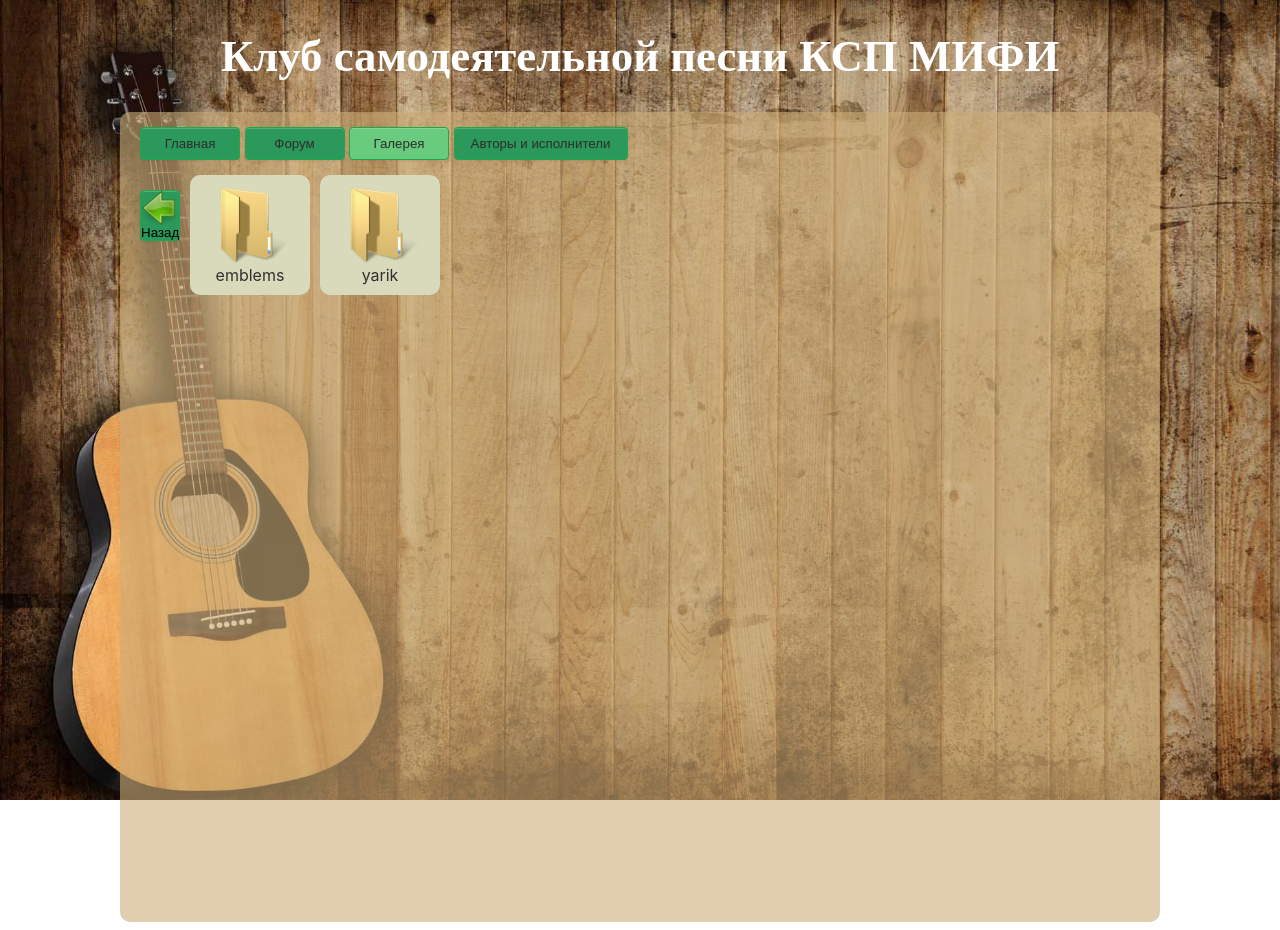
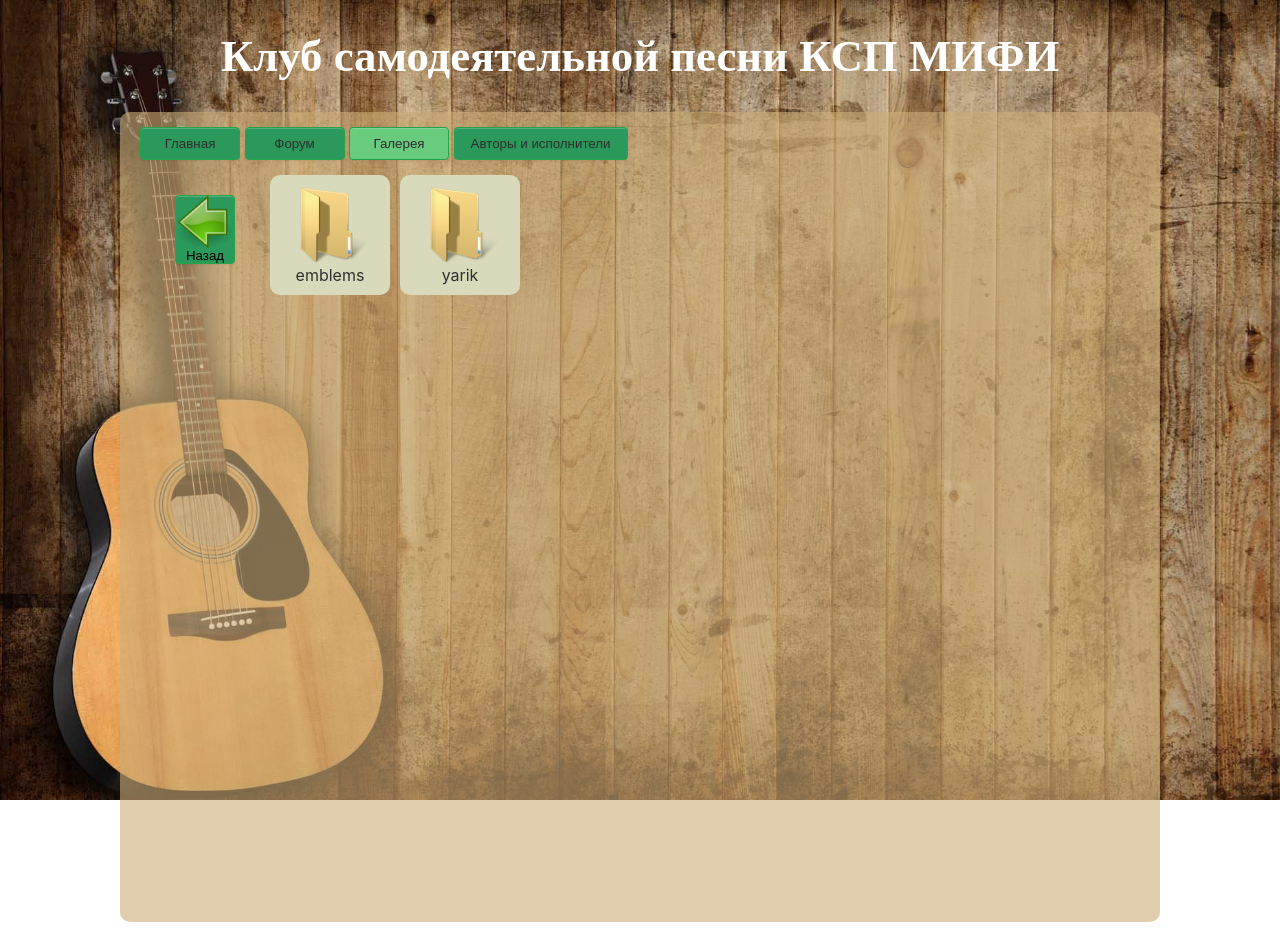
Before and after one commit to prohornikitin/bardsongs_old, a PHP site: page /Gallery.php in a window 1280 px wide. Run offline with PHP 8.4, Linux system fonts and the light colour scheme.

Commit message:
fix(gallery)
fixed the position of the back button in gallery

```diff
--- a/css/Gallery.css
+++ b/css/Gallery.css
@@ -22,21 +22,19 @@ figure {
 }
 
 #back {
-	width: 4%;
+	width: 60px;
 	border-radius: 4px;
 	box-shadow: inset 0 1px 0 rgba(255, 255, 255, 0.2), 0 1px 2px rgba(0, 0, 0, 0.08);
 	text-align: center;
-	font-size: 10pt;
 	margin: 15px auto;
 	text-decoration: none;
 	text-shadow: 0 1px 1px rgba(0, 0, 0, 0.075);
 	transition: background-color 0.1s linear;
 	background-color: rgb(43, 153, 91);
 	border: 1px solid rgb(33, 166, 74);
-
 	float: left;
-	margin-right: 10px;
 	padding: 0;
+	margin: 20px 35px 20px 35px;
 }
 
 img {
```
Also changed, not shown: css/GalleryViewer.css (+2 -5 lines).
